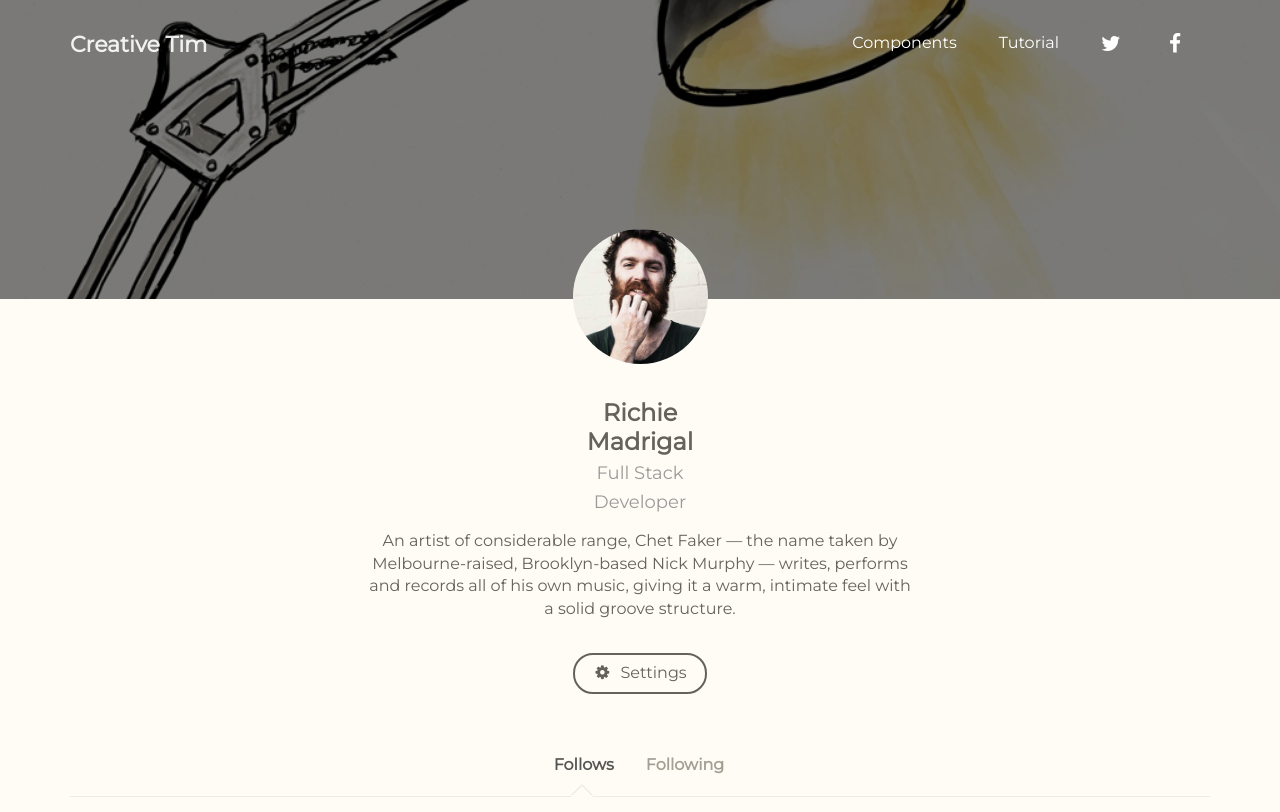
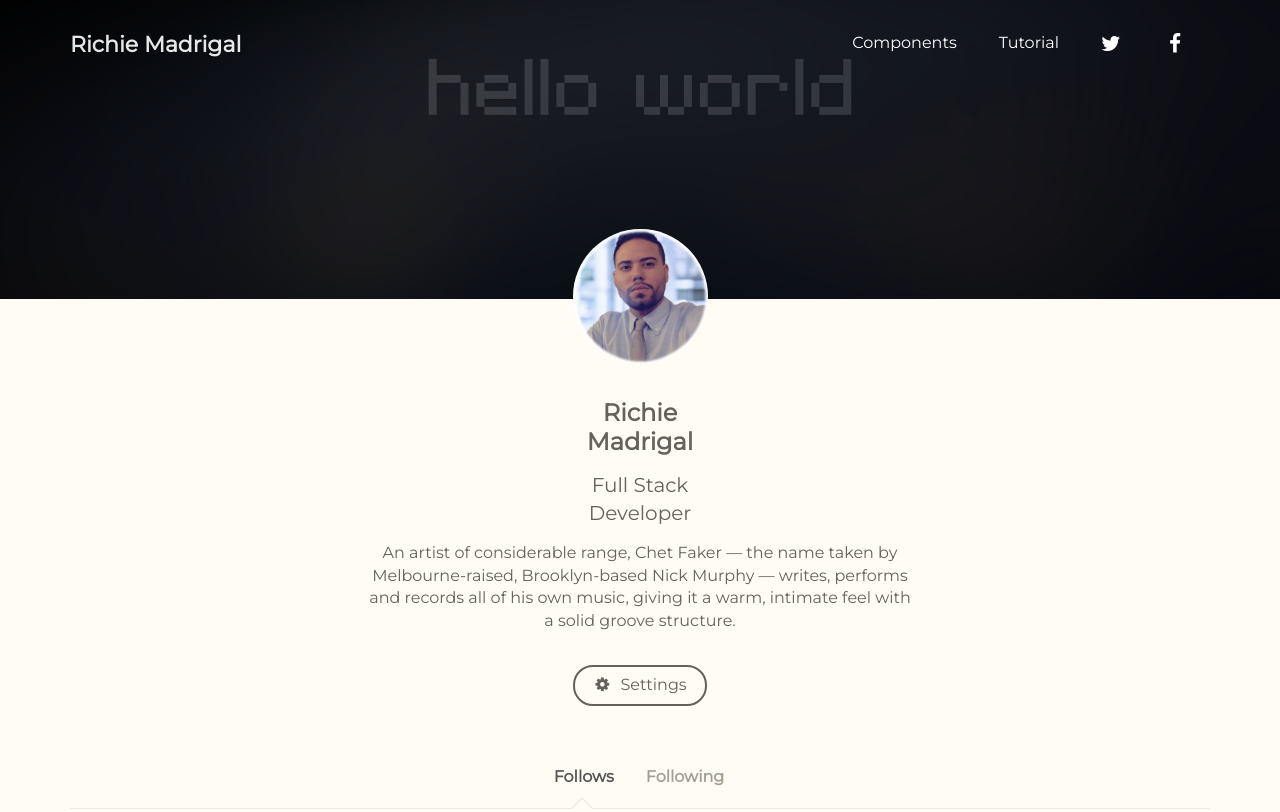
Before and after one commit to richiem0612/richiem0612.github.io, a plain HTML site: page index.html in a window 1280 px wide. Shown: the top 812 px of the page. Drawn offline with Linux system fonts and the light colour scheme.

Commit message:
updatedImages

```diff
--- a/assets/css/examples.css
+++ b/assets/css/examples.css
@@ -122,7 +122,7 @@
 }
 
 .profile-background {
-  background-image: url("../paper_img/lamp.jpg");
+  background-image: url("../img/hello-world.jpg");
   background-position: center center;
   background-size: cover;
   height: 300px;
--- a/index.html
+++ b/index.html
@@ -32,7 +32,7 @@
             <span class="icon-bar"></span>
             <span class="icon-bar"></span>
           </button>
-          <a class="navbar-brand" href="www.creative-tim.com">Creative Tim</a>
+          <a class="navbar-brand" href="www.creative-tim.com">Richie Madrigal</a>
         </div>
 
         <!-- Collect the nav links, forms, and other content for toggling -->
@@ -64,10 +64,11 @@
                 <div class="row owner">
                     <div class="col-md-2 col-md-offset-5 col-sm-4 col-sm-offset-4 col-xs-6 col-xs-offset-3 text-center">
                         <div class="avatar">
-                            <img src="./assets/paper_img/chet_faker_2.jpg" alt="Circle Image" class="img-circle img-no-padding img-responsive">
+                            <img src="./assets/img/Richie3.png" alt="Circle Image" class="img-circle img-no-padding img-responsive">
                         </div>
                         <div class="name">
-                            <h4>Richie Madrigal<br /><small>Full Stack Developer</small></h4>
+                            <h4>Richie Madrigal<br /></h4>
+                            <h5>Full Stack Developer</h5>
                         </div>
                     </div>
                 </div>
```
Also changed, not shown: assets/img/Richie3.png (added), assets/img/hello-world.jpg (added).
